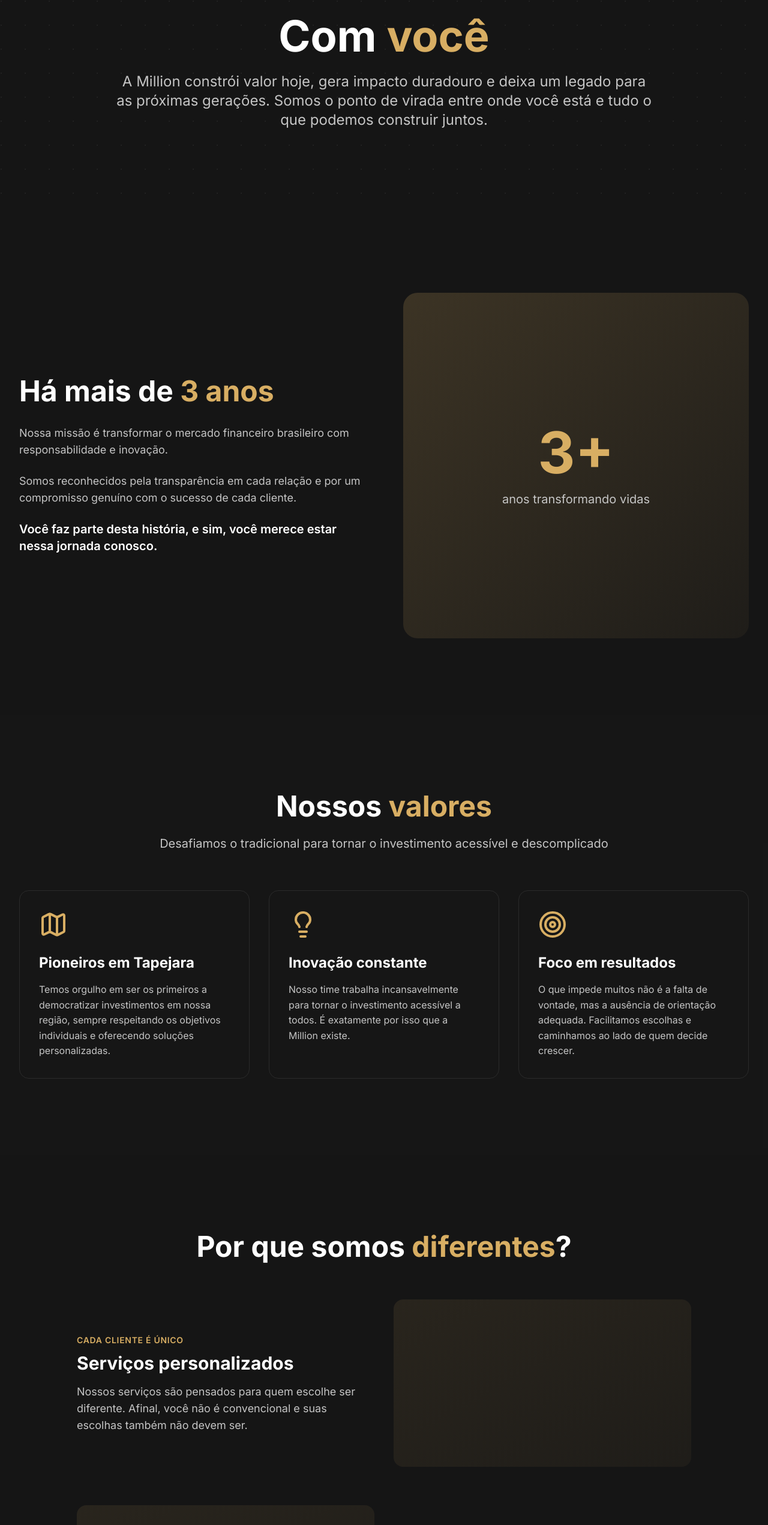
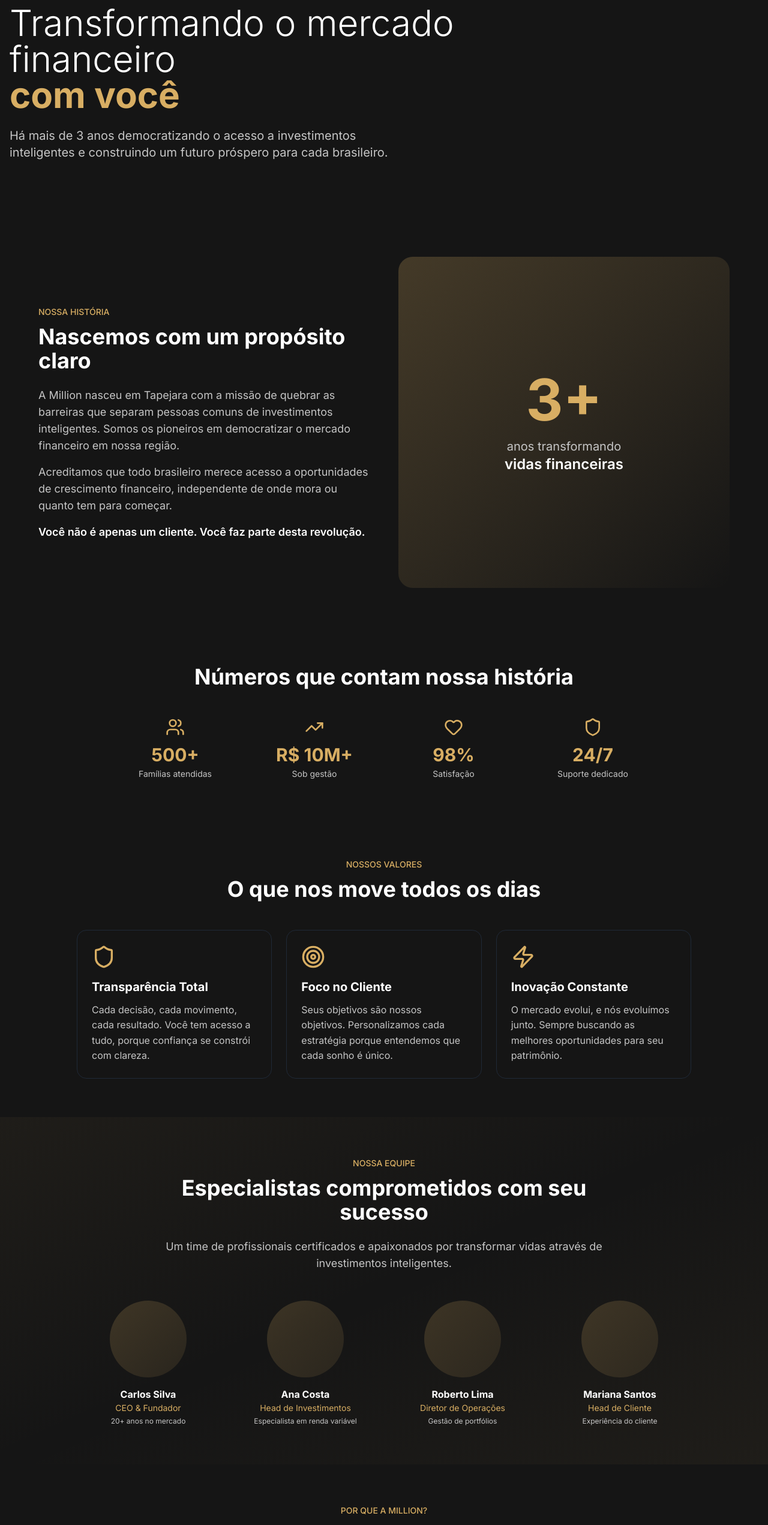
Before and after one commit to Iann29/amage-million-site, a Next.js app: page /sobre in a window 1280 px wide. Shown: the part 120-2662 px from the top of the page at 60% size. Built offline with nearby package versions, Linux system fonts and the light colour scheme.

Commit message:
repaginada em "sobre"

```diff
--- a/src/app/sobre/page.tsx
+++ b/src/app/sobre/page.tsx
@@ -1,249 +1,301 @@
 'use client';
 
 import { motion } from 'framer-motion';
-import { ArrowRight, Target, TrendingUp, Users, Lightbulb, Map, Zap } from 'lucide-react';
+import { TrendingUp, Users, Shield, Target, Zap, Award, Globe, Heart } from 'lucide-react';
 import Link from 'next/link';
 import Image from 'next/image';
 
-const fadeIn = {
-  initial: { opacity: 0, y: 20 },
-  animate: { opacity: 1, y: 0 },
-  transition: { duration: 0.6 }
-};
-
-const staggerContainer = {
-  animate: {
-    transition: {
-      staggerChildren: 0.1
-    }
-  }
-};
-
 export default function SobrePage() {
   return (
-    <main className="bg-background">
-      {/* Hero Section */}
-      <section className="relative min-h-[60vh] flex items-center justify-center overflow-hidden">
-        {/* Background Pattern */}
-        <div className="absolute inset-0 opacity-5">
-          <div
-            className="absolute inset-0"
-            style={{
-              backgroundImage: `radial-gradient(circle at 2px 2px, currentColor 1px, transparent 1px)`,
-              backgroundSize: '40px 40px'
-            }}
-          />
-        </div>
+    <main className="min-h-screen bg-background">
+      {/* Hero Section - Padrão similar aos ebooks */}
+      <section className="relative pt-32 pb-16">
+        <div className="container mx-auto px-4">
+          <motion.div
+            className="max-w-3xl"
+            initial={{ opacity: 0, y: 20 }}
+            animate={{ opacity: 1, y: 0 }}
+            transition={{ duration: 0.6 }}
+          >
+            <h1 className="text-4xl md:text-6xl font-light mb-6">
+              Transformando o mercado financeiro
+              <span className="block font-bold text-primary">com você</span>
+            </h1>
 
-        <div className="container relative z-10">
-          <motion.div
-            initial={{ opacity: 0, scale: 0.95 }}
-            animate={{ opacity: 1, scale: 1 }}
-            transition={{ duration: 0.8 }}
-            className="text-center max-w-4xl mx-auto"
-          >
-            <h1 className="text-4xl md:text-6xl lg:text-7xl font-bold mb-6">
-              Com <span className="text-primary">você</span>
-            </h1>
-            <p className="text-xl md:text-2xl text-muted-foreground leading-relaxed">
-              A Million constrói valor hoje, gera impacto duradouro e deixa um legado para as próximas gerações.
-              Somos o ponto de virada entre onde você está e tudo o que podemos construir juntos.
+            <p className="text-xl text-muted-foreground mb-8 max-w-2xl">
+              Há mais de 3 anos democratizando o acesso a investimentos inteligentes
+              e construindo um futuro próspero para cada brasileiro.
             </p>
           </motion.div>
         </div>
       </section>
 
-      {/* História Section */}
-      <section className="py-20 md:py-32">
-        <div className="container">
+      {/* Nossa História */}
+      <section className="container mx-auto px-4 py-16">
+        <div className="grid md:grid-cols-2 gap-12 items-center max-w-6xl mx-auto">
           <motion.div
-            initial={fadeIn.initial}
-            whileInView={fadeIn.animate}
-            transition={fadeIn.transition}
+            initial={{ opacity: 0, x: -20 }}
+            whileInView={{ opacity: 1, x: 0 }}
             viewport={{ once: true }}
-            className="grid md:grid-cols-2 gap-16 items-center"
+            transition={{ duration: 0.6 }}
           >
-            <div>
-              <h2 className="text-3xl md:text-5xl font-bold mb-8">
-                Há mais de <span className="text-primary">3 anos</span>
+            <span className="text-primary text-sm font-medium">NOSSA HISTÓRIA</span>
+            <h2 className="text-3xl md:text-4xl font-bold mt-2 mb-6">
+              Nascemos com um propósito claro
             </h2>
-              <div className="space-y-6 text-lg text-muted-foreground">
+            <div className="space-y-4 text-lg text-muted-foreground">
               <p>
-                  Nossa missão é transformar o mercado financeiro brasileiro com responsabilidade e inovação.
+                A Million nasceu em Tapejara com a missão de quebrar as barreiras
+                que separam pessoas comuns de investimentos inteligentes. Somos os
+                pioneiros em democratizar o mercado financeiro em nossa região.
               </p>
               <p>
-                  Somos reconhecidos pela transparência em cada relação e por um compromisso genuíno com o sucesso de cada cliente.
+                Acreditamos que todo brasileiro merece acesso a oportunidades de
+                crescimento financeiro, independente de onde mora ou quanto tem
+                para começar.
               </p>
-                <p className="text-xl font-semibold text-foreground">
-                  Você faz parte desta história, e sim, você merece estar nessa jornada conosco.
+              <p className="text-foreground font-semibold">
+                Você não é apenas um cliente. Você faz parte desta revolução.
               </p>
             </div>
-            </div>
+          </motion.div>
 
-            <div className="relative">
-              <div className="aspect-square bg-gradient-to-br from-primary/20 to-primary/5 rounded-3xl flex items-center justify-center">
-                <div className="text-center">
-                  <div className="text-7xl md:text-8xl font-bold text-primary mb-4">3+</div>
-                  <p className="text-xl text-muted-foreground">anos transformando vidas</p>
-                </div>
+          <motion.div
+            initial={{ opacity: 0, x: 20 }}
+            whileInView={{ opacity: 1, x: 0 }}
+            viewport={{ once: true }}
+            transition={{ duration: 0.6 }}
+            className="relative"
+          >
+            <div className="aspect-square bg-gradient-to-br from-primary/20 via-primary/10 to-transparent rounded-3xl flex items-center justify-center relative overflow-hidden">
+              <div className="absolute inset-0 bg-gradient-to-br from-primary/5 to-transparent" />
+              <div className="text-center z-10">
+                <motion.div
+                  className="text-8xl font-bold text-primary mb-4"
+                  initial={{ scale: 0 }}
+                  whileInView={{ scale: 1 }}
+                  transition={{ delay: 0.3, type: "spring", stiffness: 200 }}
+                >
+                  3+
+                </motion.div>
+                <p className="text-xl text-muted-foreground">anos transformando</p>
+                <p className="text-2xl font-semibold">vidas financeiras</p>
               </div>
             </div>
           </motion.div>
         </div>
       </section>
 
-      {/* Valores Section */}
-      <section className="py-20 md:py-32 bg-muted/30">
-        <div className="container">
+      {/* Números que Importam */}
+      <section className="bg-card/50 py-16">
+        <div className="container mx-auto px-4">
           <motion.div
-            initial={fadeIn.initial}
-            whileInView={fadeIn.animate}
-            transition={fadeIn.transition}
+            initial={{ opacity: 0, y: 20 }}
+            whileInView={{ opacity: 1, y: 0 }}
             viewport={{ once: true }}
-            className="text-center mb-16"
+            className="text-center mb-12"
           >
-            <h2 className="text-3xl md:text-5xl font-bold mb-6">
-              Nossos <span className="text-primary">valores</span>
+            <h2 className="text-3xl md:text-4xl font-bold">
+              Números que contam nossa história
             </h2>
-            <p className="text-xl text-muted-foreground max-w-3xl mx-auto">
-              Desafiamos o tradicional para tornar o investimento acessível e descomplicado
+          </motion.div>
+
+          <div className="grid grid-cols-2 md:grid-cols-4 gap-8 max-w-4xl mx-auto">
+            {[
+              { number: "500+", label: "Famílias atendidas", icon: Users },
+              { number: "R$ 10M+", label: "Sob gestão", icon: TrendingUp },
+              { number: "98%", label: "Satisfação", icon: Heart },
+              { number: "24/7", label: "Suporte dedicado", icon: Shield }
+            ].map((stat, index) => (
+              <motion.div
+                key={index}
+                initial={{ opacity: 0, y: 20 }}
+                whileInView={{ opacity: 1, y: 0 }}
+                viewport={{ once: true }}
+                transition={{ delay: index * 0.1 }}
+                className="text-center"
+              >
+                <stat.icon className="w-8 h-8 text-primary mx-auto mb-3" />
+                <div className="text-3xl font-bold text-primary">{stat.number}</div>
+                <p className="text-sm text-muted-foreground mt-1">{stat.label}</p>
+              </motion.div>
+            ))}
+          </div>
+        </div>
+      </section>
+
+      {/* Nossos Valores */}
+      <section className="container mx-auto px-4 py-16">
+        <motion.div
+          initial={{ opacity: 0, y: 20 }}
+          whileInView={{ opacity: 1, y: 0 }}
+          viewport={{ once: true }}
+          className="text-center mb-12"
+        >
+          <span className="text-primary text-sm font-medium">NOSSOS VALORES</span>
+          <h2 className="text-3xl md:text-4xl font-bold mt-2">
+            O que nos move todos os dias
+          </h2>
+        </motion.div>
+
+        <div className="grid md:grid-cols-3 gap-6 max-w-5xl mx-auto">
+          {[
+            {
+              icon: Shield,
+              title: "Transparência Total",
+              description: "Cada decisão, cada movimento, cada resultado. Você tem acesso a tudo, porque confiança se constrói com clareza."
+            },
+            {
+              icon: Target,
+              title: "Foco no Cliente",
+              description: "Seus objetivos são nossos objetivos. Personalizamos cada estratégia porque entendemos que cada sonho é único."
+            },
+            {
+              icon: Zap,
+              title: "Inovação Constante",
+              description: "O mercado evolui, e nós evoluímos junto. Sempre buscando as melhores oportunidades para seu patrimônio."
+            }
+          ].map((value, index) => (
+            <motion.div
+              key={index}
+              initial={{ opacity: 0, y: 20 }}
+              whileInView={{ opacity: 1, y: 0 }}
+              viewport={{ once: true }}
+              transition={{ delay: index * 0.1 }}
+              className="bg-card p-6 rounded-2xl border border-gray-800 hover:border-primary/50 transition-all"
+            >
+              <value.icon className="w-10 h-10 text-primary mb-4" />
+              <h3 className="text-xl font-bold mb-3">{value.title}</h3>
+              <p className="text-muted-foreground">{value.description}</p>
+            </motion.div>
+          ))}
+        </div>
+      </section>
+
+      {/* Nossa Equipe */}
+      <section className="bg-gradient-to-br from-primary/5 via-transparent to-primary/5 py-16">
+        <div className="container mx-auto px-4">
+          <motion.div
+            initial={{ opacity: 0, y: 20 }}
+            whileInView={{ opacity: 1, y: 0 }}
+            viewport={{ once: true }}
+            className="max-w-3xl mx-auto text-center mb-12"
+          >
+            <span className="text-primary text-sm font-medium">NOSSA EQUIPE</span>
+            <h2 className="text-3xl md:text-4xl font-bold mt-2 mb-6">
+              Especialistas comprometidos com seu sucesso
+            </h2>
+            <p className="text-lg text-muted-foreground">
+              Um time de profissionais certificados e apaixonados por transformar
+              vidas através de investimentos inteligentes.
             </p>
           </motion.div>
 
+          <div className="grid md:grid-cols-4 gap-6 max-w-5xl mx-auto">
+            {[
+              { name: "Carlos Silva", role: "CEO & Fundador", expertise: "20+ anos no mercado" },
+              { name: "Ana Costa", role: "Head de Investimentos", expertise: "Especialista em renda variável" },
+              { name: "Roberto Lima", role: "Diretor de Operações", expertise: "Gestão de portfólios" },
+              { name: "Mariana Santos", role: "Head de Cliente", expertise: "Experiência do cliente" }
+            ].map((member, index) => (
               <motion.div
-            variants={staggerContainer}
-            initial="initial"
-            whileInView="animate"
+                key={index}
+                initial={{ opacity: 0, scale: 0.9 }}
+                whileInView={{ opacity: 1, scale: 1 }}
                 viewport={{ once: true }}
-            className="grid md:grid-cols-3 gap-8"
+                transition={{ delay: index * 0.1 }}
+                className="text-center"
               >
+                <div className="w-32 h-32 bg-gradient-to-br from-primary/20 to-primary/10 rounded-full mx-auto mb-4" />
+                <h3 className="font-bold">{member.name}</h3>
+                <p className="text-sm text-primary">{member.role}</p>
+                <p className="text-xs text-muted-foreground mt-1">{member.expertise}</p>
+              </motion.div>
+            ))}
+          </div>
+        </div>
+      </section>
+
+      {/* Diferenciais */}
+      <section className="container mx-auto px-4 py-16">
+        <motion.div
+          initial={{ opacity: 0, y: 20 }}
+          whileInView={{ opacity: 1, y: 0 }}
+          viewport={{ once: true }}
+          className="text-center mb-12"
+        >
+          <span className="text-primary text-sm font-medium">POR QUE A MILLION?</span>
+          <h2 className="text-3xl md:text-4xl font-bold mt-2">
+            O que nos torna únicos
+          </h2>
+        </motion.div>
+
+        <div className="max-w-4xl mx-auto space-y-8">
           {[
             {
-                icon: Map,
-                title: "Pioneiros em Tapejara",
-                description: "Temos orgulho em ser os primeiros a democratizar investimentos em nossa região, sempre respeitando os objetivos individuais e oferecendo soluções personalizadas."
+              title: "Pioneirismo Regional",
+              description: "Fomos os primeiros a democratizar investimentos em Tapejara e região. Conhecemos sua realidade porque vivemos ela.",
+              icon: Award
             },
             {
-                icon: Lightbulb,
-                title: "Inovação constante",
-                description: "Nosso time trabalha incansavelmente para tornar o investimento acessível a todos. É exatamente por isso que a Million existe."
+              title: "Educação Financeira",
+              description: "Não apenas investimos seu dinheiro. Ensinamos você a entender cada movimento, porque conhecimento é o melhor investimento.",
+              icon: Globe
             },
             {
-                icon: Target,
-                title: "Foco em resultados",
-                description: "O que impede muitos não é a falta de vontade, mas a ausência de orientação adequada. Facilitamos escolhas e caminhamos ao lado de quem decide crescer."
+              title: "Resultados Comprovados",
+              description: "Nossos números falam por si. Mas o que mais nos orgulha são as histórias de transformação de cada cliente.",
+              icon: TrendingUp
             }
           ].map((item, index) => (
             <motion.div
               key={index}
-                variants={fadeIn}
-                className="bg-card p-8 rounded-2xl border border-border hover:border-primary/50 transition-colors"
+              initial={{ opacity: 0, x: index % 2 === 0 ? -20 : 20 }}
+              whileInView={{ opacity: 1, x: 0 }}
+              viewport={{ once: true }}
+              className="flex flex-col md:flex-row items-center gap-6 p-6 bg-card rounded-2xl border border-gray-800"
             >
-                <item.icon className="w-12 h-12 text-primary mb-6" />
-                <h3 className="text-2xl font-bold mb-4">{item.title}</h3>
+              <div className="p-4 bg-primary/10 rounded-2xl">
+                <item.icon className="w-8 h-8 text-primary" />
+              </div>
+              <div className="flex-1 text-center md:text-left">
+                <h3 className="text-xl font-bold mb-2">{item.title}</h3>
                 <p className="text-muted-foreground">{item.description}</p>
-              </motion.div>
-            ))}
-          </motion.div>
-        </div>
-      </section>
-
-      {/* Diferenciais Section */}
-      <section className="py-20 md:py-32">
-        <div className="container">
-          <motion.div
-            initial={fadeIn.initial}
-            whileInView={fadeIn.animate}
-            transition={fadeIn.transition}
-            viewport={{ once: true }}
-            className="max-w-5xl mx-auto"
-          >
-            <h2 className="text-3xl md:text-5xl font-bold mb-16 text-center">
-              Por que somos <span className="text-primary">diferentes</span>?
-            </h2>
-
-            <div className="space-y-16">
-              {[
-                {
-                  title: "Serviços personalizados",
-                  description: "Nossos serviços são pensados para quem escolhe ser diferente. Afinal, você não é convencional e suas escolhas também não devem ser.",
-                  highlight: "Cada cliente é único"
-                },
-                {
-                  title: "Resultados comprovados",
-                  description: "Há um longo caminho pela frente, mas ele já está traçado. Construímos com força e incentivamos a postura de quem escolhe se desafiar para vencer.",
-                  highlight: "Crescimento consistente"
-                },
-                {
-                  title: "Direção clara",
-                  description: "Agora é a hora de facilitar escolhas inteligentes e caminhar ao lado de quem está decidido a construir um futuro próspero.",
-                  highlight: "Orientação especializada"
-                }
-              ].map((item, index) => (
-                <motion.div
-                  key={index}
-                  initial={{ opacity: 0, x: index % 2 === 0 ? -50 : 50 }}
-                  whileInView={{ opacity: 1, x: 0 }}
-                  transition={{ duration: 0.6 }}
-                  viewport={{ once: true }}
-                  className={`flex flex-col md:flex-row items-center gap-8 ${
-                    index % 2 === 1 ? 'md:flex-row-reverse' : ''
-                  }`}
-                >
-                  <div className="flex-1">
-                    <span className="text-primary font-semibold text-sm uppercase tracking-wider">
-                      {item.highlight}
-                    </span>
-                    <h3 className="text-2xl md:text-3xl font-bold mt-2 mb-4">
-                      {item.title}
-                    </h3>
-                    <p className="text-lg text-muted-foreground">
-                      {item.description}
-                    </p>
-                  </div>
-                  <div className="flex-1">
-                    <div className="aspect-video bg-gradient-to-br from-primary/10 to-primary/5 rounded-2xl" />
               </div>
             </motion.div>
           ))}
         </div>
-          </motion.div>
-        </div>
       </section>
 
-      {/* CTA Section */}
-      <section className="py-20 md:py-32 bg-primary/5">
-        <div className="container">
+      {/* CTA Final */}
+      <section className="container mx-auto px-4 py-16">
         <motion.div
-            initial={{ opacity: 0, scale: 0.95 }}
-            whileInView={{ opacity: 1, scale: 1 }}
-            transition={{ duration: 0.6 }}
+          initial={{ opacity: 0, y: 20 }}
+          whileInView={{ opacity: 1, y: 0 }}
           viewport={{ once: true }}
-            className="text-center max-w-3xl mx-auto"
+          className="bg-gradient-to-br from-primary/20 to-primary/10 rounded-3xl p-8 md:p-12 text-center"
         >
-            <h2 className="text-3xl md:text-5xl font-bold mb-6">
-              Pronto para fazer parte desta <span className="text-primary">história</span>?
+          <h2 className="text-2xl md:text-3xl font-bold mb-4">
+            Pronto para fazer parte desta história?
           </h2>
-            <p className="text-xl text-muted-foreground mb-8">
-              Junte-se a centenas de investidores que já transformaram seu futuro com a Million
+          <p className="text-lg text-muted-foreground mb-8 max-w-2xl mx-auto">
+            Junte-se a centenas de famílias que já transformaram seu futuro financeiro com a Million.
           </p>
-            <div className="flex flex-col sm:flex-row gap-4 justify-center">
+          <div className="flex flex-col md:flex-row gap-4 justify-center items-center">
             <Link
               href="/#iniciar-jornada"
-                className="inline-flex items-center gap-2 bg-primary text-primary-foreground px-8 py-4 rounded-lg font-semibold text-lg hover:bg-primary/90 transition-all hover:scale-105"
+              className="bg-primary text-background px-8 py-3 rounded-lg font-semibold hover:bg-primary/90 transition-colors"
             >
-                Começar agora
-                <ArrowRight className="w-5 h-5" />
+              Quero começar agora
             </Link>
             <Link
-                href="/"
-                className="inline-flex items-center gap-2 bg-background text-foreground border-2 border-border px-8 py-4 rounded-lg font-semibold text-lg hover:border-primary/50 transition-all"
+              href="/ebooks"
+              className="text-primary hover:underline"
             >
-                Voltar ao início
+              Conhecer nossos materiais educativos
             </Link>
           </div>
         </motion.div>
-        </div>
       </section>
     </main>
   );
```
Lines whose indentation alone changed are shown as unchanged.
